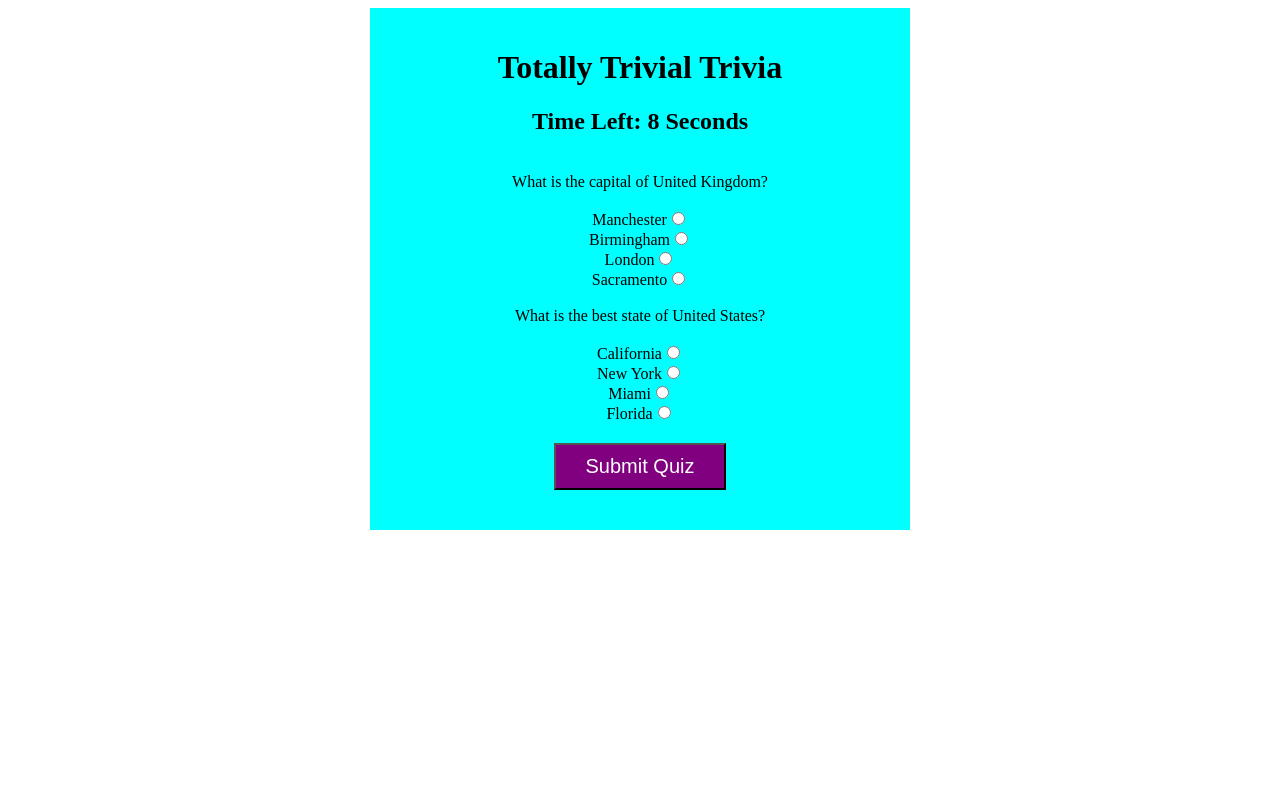
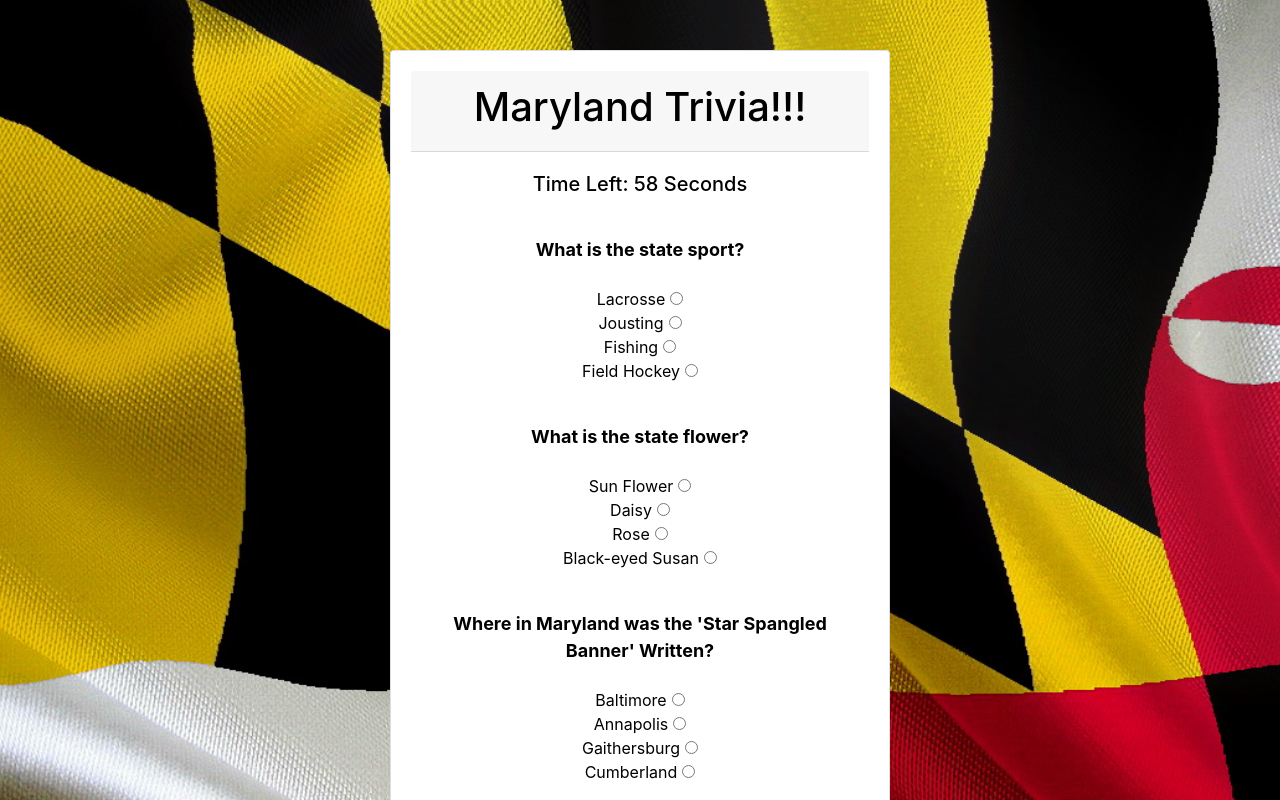
Before and after one commit to casekercan/TriviaGame, a plain HTML site: page index.html in a window 1280 px wide. Both pictures are taken after a click on the button "Start". Shown: the top 800 px of the page. Drawn offline with nearby package versions, Linux system fonts and the light colour scheme.

Commit message:
condensed js file

```diff
--- a/assets/css/style.css
+++ b/assets/css/style.css
@@ -1,23 +1,44 @@
-.main {
-    background-color: aqua;
+
+
+body {
+    background-image: url("../images/flag.jpg");
+    background-repeat: no-repeat;
+    background-size: cover;
+
+
+}
+.card {
     color: black;
-    margin: auto;
+    margin: 50px auto;
     width: 500px;
     height: auto;
     padding: 20px;
     text-align: center;
 }
 
+
 button {
-    background-color: purple;
-    color: white;
-    font-size: 20px;
-    padding: 10px 30px 10px 30px;
-    margin-top: 20px;
+    margin-top: 30px;
+}
+
+label {
+    display: inline;
+    padding-right: 5px;
+}
+
+#timer {
     margin-bottom: 20px;
 }
 
-
-h3 {
+.title {
+    font-weight: bold;
+    margin-top: 40px;
     font-size: 18px;
 }
+
+.button {
+    padding: 15px 20px 15px 20px;
+    font-size: 18px;
+    background-color: #C00000;
+    border-color: #C00000;
+}
--- a/assets/javascript/app.js
+++ b/assets/javascript/app.js
@@ -6,7 +6,7 @@ function startup() {
     $(".gameStart").css("display", "block");
     correct = 0;
     incorrect = 0;
-    timer = 10;
+    timer = 60;
 }
 
 //clicking the start button
@@ -14,7 +14,7 @@ $("#start").on("click", function () {
     $(".gameStart").css("display", "none");
     $("#results").css("display", "none");
     $(".gameQuestions").css("display", "block");
-    $("#timer").html("<h2> Time Left: " + timer + " Seconds </h2>");
+    $("#timer").html("<h5 class=card-title > Time Left: " + timer + " Seconds </h5>");
     run();
     displayQuiz();
 
@@ -22,22 +22,38 @@ $("#start").on("click", function () {
 
 correct = 0;
 incorrect = 0;
-timer = 10;
+timer = 60;
 unanswered = 0;
 
 var questions =
     [
         {
-            question: "What is the capital of United Kingdom?",
-            choices: ["Manchester", "Birmingham", "London", "Sacramento"],
+            question: "What is the state sport?",
+            choices: ["Lacrosse", "Jousting", "Fishing", "Field Hockey"],
+            answer: 1
+        },
+        {
+            question: "What is the state flower?",
+            choices: ["Sun Flower", "Daisy", "Rose", "Black-eyed Susan"],
+            answer: 3
+        },
+        {
+            question: "Where in Maryland was the 'Star Spangled Banner' Written?",
+            choices: ["Baltimore", "Annapolis", "Gaithersburg", "Cumberland"],
+            answer: 0
+        },
+        {
+            question: "What is the capital?",
+            choices: ["Baltimore", "Annapolis", "Washington D.C", "St. Mary's City"],
+            answer: 1
+        },
+        {
+            question: "What is the state fish?",
+            choices: ["Trout", "Spotted Fish", "Striped Bass", "Catfish"],
             answer: 2
         },
 
-        {
-            question: "What is the best state of United States?",
-            choices: ["California", "New York", "Miami", "Florida"],
-            answer: 1
-        }
+
     ];
 
 
@@ -50,8 +66,9 @@ function displayQuiz() {
         var questionContainer = document.createElement("DIV");
         var questionClass = (questions.indexOf(questions[i]));
         questionContainer.setAttribute("class", questionClass);
+
         //add questions to div
-        questionContainer.innerHTML += ("<br>" + questions[i].question + "<br>");
+        questionContainer.innerHTML += ("<div class=title>" + questions[i].question + "</div>");
 
         //loop through choices to create radio buttons
         var options = questions[i].choices;
@@ -77,7 +94,6 @@ function displayQuiz() {
 function run() {
     intervalId = setInterval(decrement, 1000);
 };
-
 function decrement() {
     if (timer === 0) {
         returnScore();
@@ -85,7 +101,7 @@ function decrement() {
     } else {
         timer--;
     }
-    $("#timer").html("<h2> Time Left: " + timer + " Seconds </h2>");
+    $("#timer").html("<h5 class=card-title> Time Left: " + timer + " Seconds </h5>");
 };
 
 
@@ -96,32 +112,21 @@ $("#submit").on("click", function (e) {
     results();
 });
 
+
+
 //checking selected buttons for score!
 function returnScore() {
     clearTimeout(intervalId);
-    for (i = 0; i < 2; i++) {
-        var questionGroup = $("input[name=" + i + "]");
+
+    for (i = 0; i < 5; i++) {
         //if returns undefined then a question is missed/not answered.
         if ($("input[name=" + i + "]:checked").val() === undefined) {
             unanswered++;
-        } else {
-            checkGroup();
-        }
-    };
-    //if answered it checks to find the clicked button
-    function checkGroup() {
-        for (z = 0; z < questionGroup.length; z++) {
-            if (questionGroup[z].checked) {
-                checkAnswer(z);
-            }
-        }
-    };
-    //compaires clicked button with answer
-    function checkAnswer(z) {
-        if (z === questions[i].answer) {
+        } else if ($("input[name=" + i + "]:checked").attr("id") == questions[i].answer) {
             correct++;
         } else {
             incorrect++;
+            console.log($("input[name=" + i + "]:checked").attr("id"));
         }
     };
 };
@@ -130,8 +135,7 @@ function returnScore() {
 function results() {
     $(".gameQuestions").css("display", "none");
     $("#results").css("display", "block");
-    $("#results").html("<strong>All Done!</strong> <br> Correct Answers: " + correct + "<br> Incorrect Answers: " + incorrect + "<br> Unanswered: " + unanswered + "<br><br> <button onClick=window.location.reload()> Restart Quiz </button>");
+    $("#results").html("<h5 class=card-title> All Done!</h5> <br> Correct Answers: " + correct + "<br> Incorrect Answers: " + incorrect + "<br> Unanswered: " + unanswered + "<br><br> <button onClick=window.location.reload() class = button> Restart Quiz </button>");
 }
 
-
 startup();
--- a/index.html
+++ b/index.html
@@ -5,6 +5,9 @@
     <meta charset="UTF-8">
     <meta name="viewport" content="width=device-width, initial-scale=1.0">
     <meta http-equiv="X-UA-Compatible" content="ie=edge">
+    <link rel="stylesheet" href="https://stackpath.bootstrapcdn.com/bootstrap/4.1.3/css/bootstrap.min.css" integrity="sha384-MCw98/SFnGE8fJT3GXwEOngsV7Zt27NXFoaoApmYm81iuXoPkFOJwJ8ERdknLPMO"
+        crossorigin="anonymous">
+
     <link rel="stylesheet" href="assets/css/style.css">
 
     <title>Trivia Game</title>
@@ -12,10 +15,13 @@
 
 <body>
 
-    <div class="main">
-        <h1> Totally Trivial Trivia</h1>
+    <div class="card">
+        <div class="card-header">
+            <h1>Maryland Trivia!!!</h1>
+        </div>
+        <div class="card-body">
             <div class="gameStart">
-            <button id="start">Start</button>
+                <button id="start" class="button">Start</button>
             </div>
             <div class="gameQuestions">
                 <div id="timer"></div>
@@ -24,11 +30,12 @@
                     <div id="quiz">
 
                     </div>
-                <button id="submit">Submit Quiz</button>
+                    <button id="submit" class="button">Submit Quiz</button>
                 </form>
             </div>
             <div id="results">
 
+            </div>
         </div>
     </div>
     <script src="https://cdnjs.cloudflare.com/ajax/libs/jquery/3.2.1/jquery.min.js"></script>
```
Also changed, not shown: assets/images/flag.jpg (added). Lines whose indentation alone changed are shown as unchanged.
